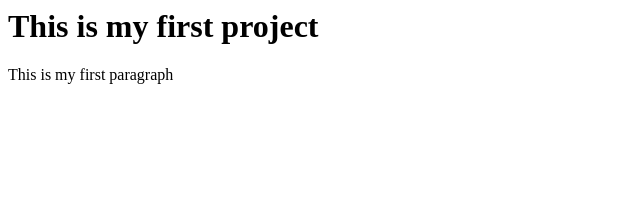
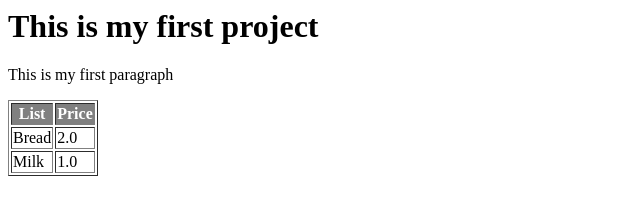
Before and after one commit to AjushNitta/helloworld, a plain HTML site: page index.html in a window 1280 px wide. Shown: the whole page, without its empty margins (0-640 px from the left). Drawn offline with Linux system fonts and the light colour scheme.

Commit message:
added table

```diff
--- a/index.html
+++ b/index.html
@@ -9,5 +9,17 @@
       This is my first project
       </h1>
       <p>This is my first paragraph</p>
+      <table border="1">
+        <th bgcolor="grey" style="color:white">List</th>
+        <th bgcolor="grey" style="color:white">Price</th>
+        <tr >
+          <td>Bread</td>
+          <td>2.0</td>
+          </tr>
+          <tr>
+            <td>Milk</td>
+            <td>1.0</td>
+          </tr>
+          </table>
     </body>
   </html>
```
